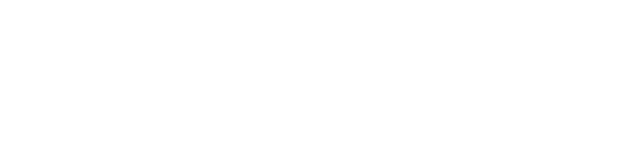
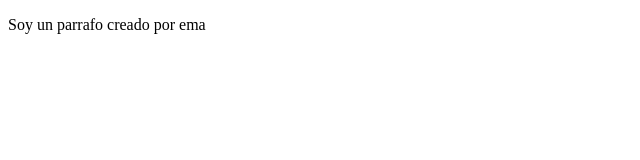
Before and after one commit to camiladomato/ejemplo-de-github, a plain HTML site: page index.html in a window 1280 px wide. Shown: the whole page, without its empty margins (0-640 px from the left). Drawn offline with Linux system fonts and the light colour scheme.

Commit message:
cree un parrafo

```diff
--- a/index.html
+++ b/index.html
@@ -1,12 +1,15 @@
 <!DOCTYPE html>
 <html lang="en">
+
 <head>
     <meta charset="UTF-8">
     <meta http-equiv="X-UA-Compatible" content="IE=edge">
     <meta name="viewport" content="width=device-width, initial-scale=1.0">
     <title>ejemplo de git github</title>
 </head>
+
 <body>
+    <p>Soy un parrafo creado por ema </p>
+</body>
 
-</body>
 </html>
```
